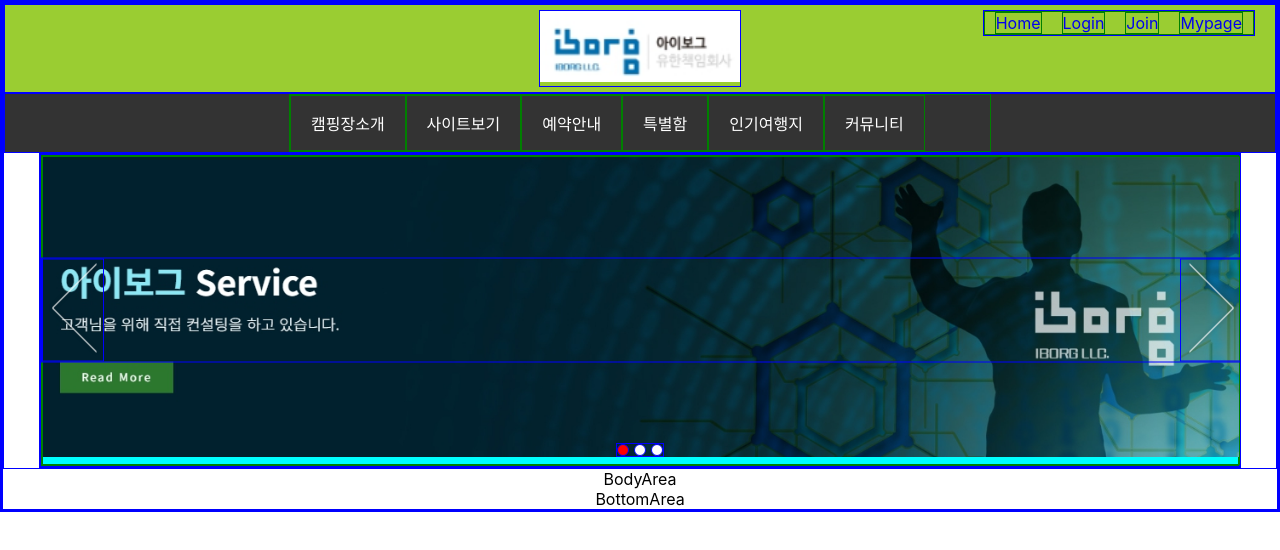
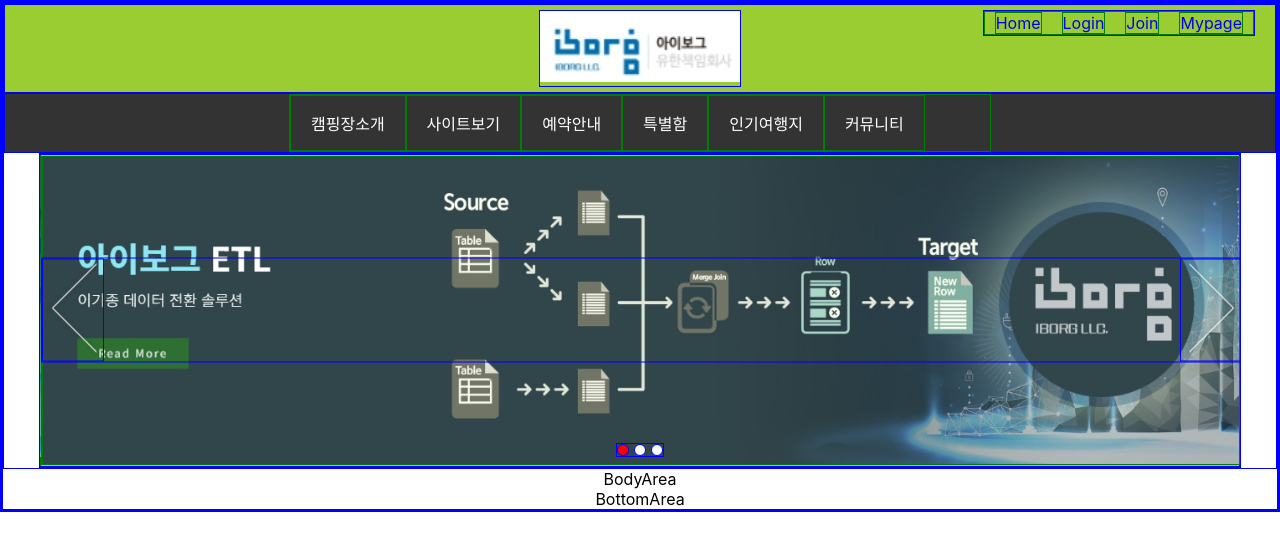
Before and after one commit to pearl-see/0723-react-site, a React (Create React App) app: page / in a window 1280 px wide. Shown: the top 550 px of the page. Built offline with nearby package versions, Linux system fonts and the light colour scheme.

Commit message:
V4(강사님은 V6)-setinterval

```diff
--- a/src/components/SliderZone.jsx
+++ b/src/components/SliderZone.jsx
@@ -10,11 +10,18 @@ export function SliderZone(){
   const sliders = [slider1, slider2, slider3];
   const handleArrowClick=(direction) => {
     let _index = currentIndex + direction;
-    if (_index <0){_index=0;}else if(_index>2){
+    if (_index <0){_index=0;}else if(_index>sliders.length-1){
       _index = 2;
     }
     setCurrentIndex(_index);
   }
+   //자동으로 움직움직
+  useEffect(()=>{
+    const interval = setInterval(()=>{
+      setCurrentIndex((idx)=> (idx+1)% sliders.length)
+    },3000);
+    return()=>clearInterval(interval);
+  },[sliders.length]);
   return (
     // <!-- 슬라이더Zone시작 -->
     <div id="sliderZone">
```
